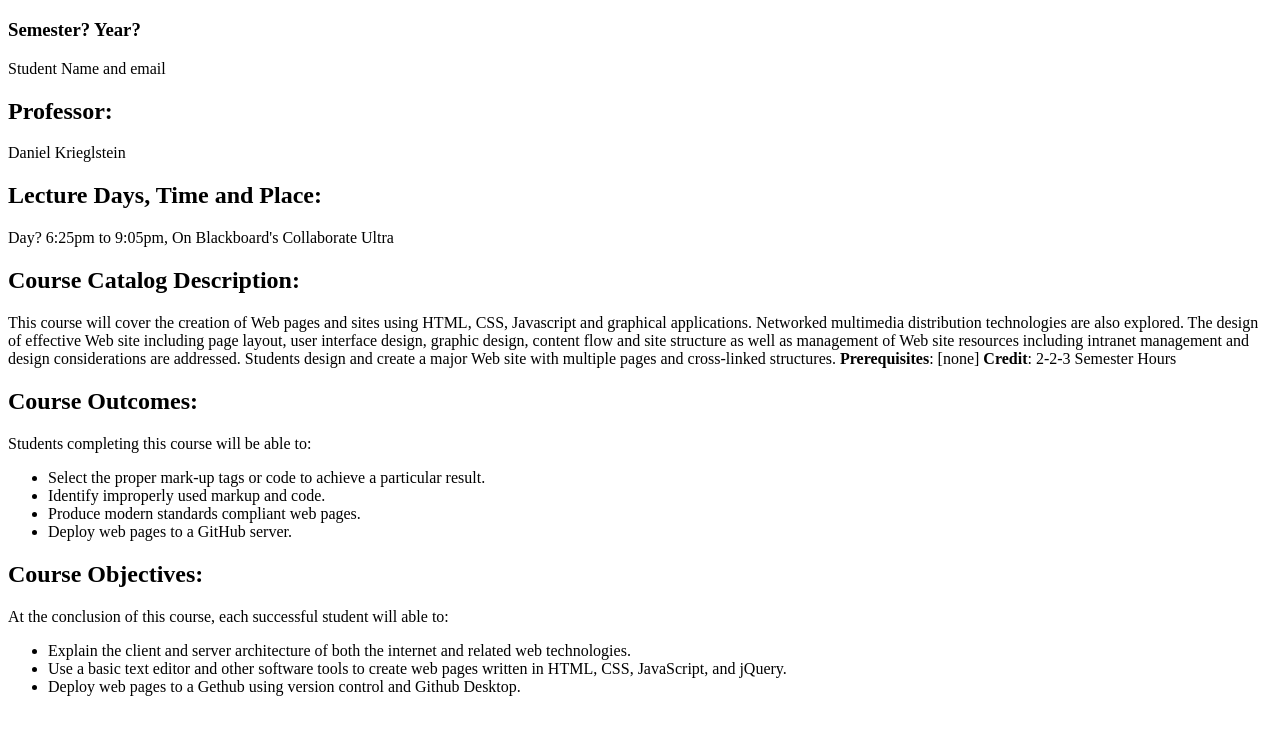
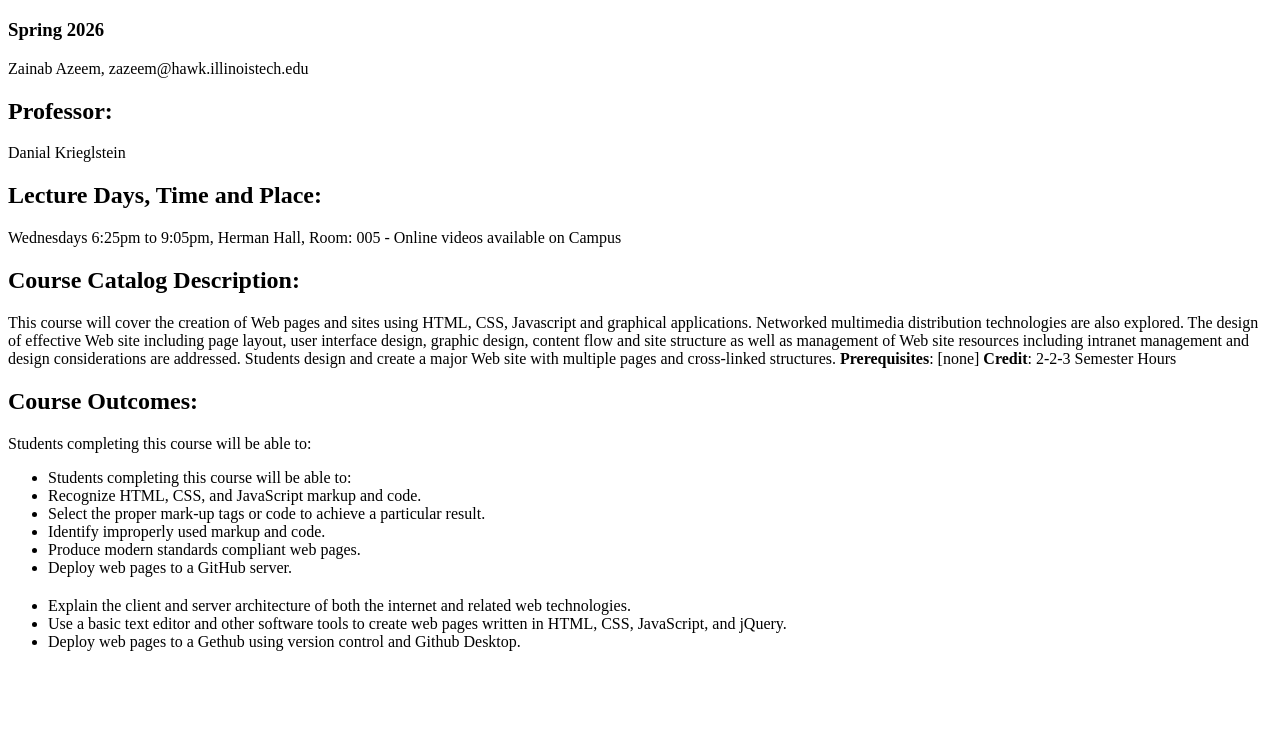
Before and after one commit to zazeem/webdev_lab2, a plain HTML site: page index.html in a window 1280 px wide. Shown: the part 61-796 px from the top of the page. Drawn offline with Linux system fonts and the light colour scheme.

Commit message:
update index.html

```diff
--- a/index.html
+++ b/index.html
@@ -6,29 +6,31 @@
     <title>Internet Technologies and Web Design</title>
   </head>
   <body>
-    <h1>Internet Technologies and Web Design</h1>
-	<h3>Semester? Year?</h3>
-	<p>Student Name and email</p>
+	<h1>Internet Technologies and Web Design</h1>
+	<h3>Spring 2026</h3>
+	<p>Zainab Azeem, zazeem@hawk.illinoistech.edu</p>
 	<h2>Professor:</h2>
-	<p>Daniel Krieglstein</p>
+	<p>Danial Krieglstein</p>
 	<h2>Lecture Days, Time and Place:</h2>
-	<p>Day? 6:25pm to 9:05pm, On Blackboard's Collaborate Ultra</p>
+	<p>Wednesdays 6:25pm to 9:05pm, Herman Hall, Room: 005 - Online videos available on Campus</p>
 	<h2>Course Catalog Description:</h2>
 	<p>This course will cover the creation of Web pages and sites using HTML, CSS, Javascript and graphical applications. Networked multimedia distribution technologies are also explored. The design of effective Web site including page layout, user interface design, graphic design, content flow and site structure as well as management of Web site resources including intranet management and design considerations are addressed. Students design and create a major Web site with multiple pages and cross-linked structures. <strong>Prerequisites</strong>: [none] <strong>Credit</strong>: 2-2-3 Semester Hours</p>
 	<h2>Course Outcomes:</h2>
 	<p>Students completing this course will be able to:</p>
 	<ul>
+		<li>Students completing this course will be able to:</li>
+		<li>Recognize HTML, CSS, and JavaScript markup and code.</li>
 		<li>Select the proper mark-up tags or code to achieve a particular result.</li>
 		<li>Identify improperly used markup and code.</li>
 		<li>Produce modern standards compliant web pages.</li>
 		<li>Deploy web pages to a GitHub server.</li>
 	</ul>
-	<h2>Course Objectives:</h2>
-	<p>At the conclusion of this course, each successful student will able to:</p>
+	<h2></h2>
+	<p></p>
 	<ul>
 		<li>Explain the client and server architecture of both the internet and related web technologies.</li>
 		<li>Use a basic text editor and other software tools to create web pages written in HTML, CSS, JavaScript, and jQuery.</li>
 		<li>Deploy web pages to a Gethub using version control and Github Desktop.</li>
 	</ul>
   </body>
-</html>
+  </html>
```
